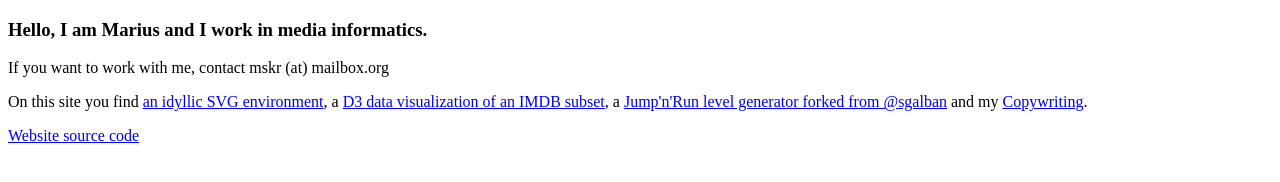
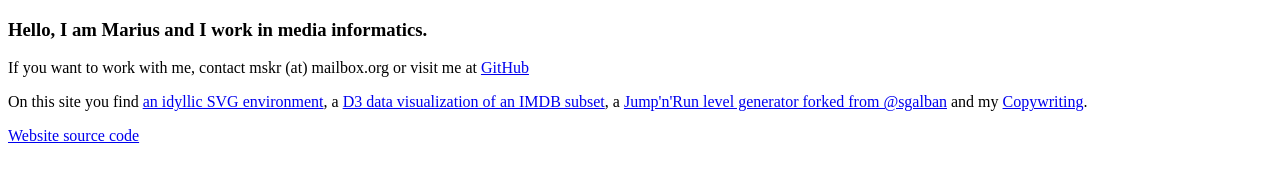
Before and after one commit to mskr/mskr.github.io, a plain HTML site: page index.html in a window 1280 px wide. Drawn offline with Linux system fonts and the light colour scheme.

Commit message:
Update index.html

```diff
--- a/index.html
+++ b/index.html
@@ -6,7 +6,7 @@
 <body>
   <h3>Hello, I am Marius and I work in media informatics.</h3>
 
-  <p>If you want to work with me, contact mskr (at) mailbox.org</p>
+  <p>If you want to work with me, contact mskr (at) mailbox.org or visit me at <a href="https://github.com/mskr">GitHub</a></p>
 
 <p>On this site you find <a href="/svgenv">an idyllic SVG environment</a>, a <a href="/datavis">D3 data visualization of an IMDB subset</a>, a <a href="/platformer-gen-2D">Jump'n'Run level generator forked from @sgalban</a> and my <a href="/Copywriting/Readme.md">Copywriting</a>.</p>
 
```
